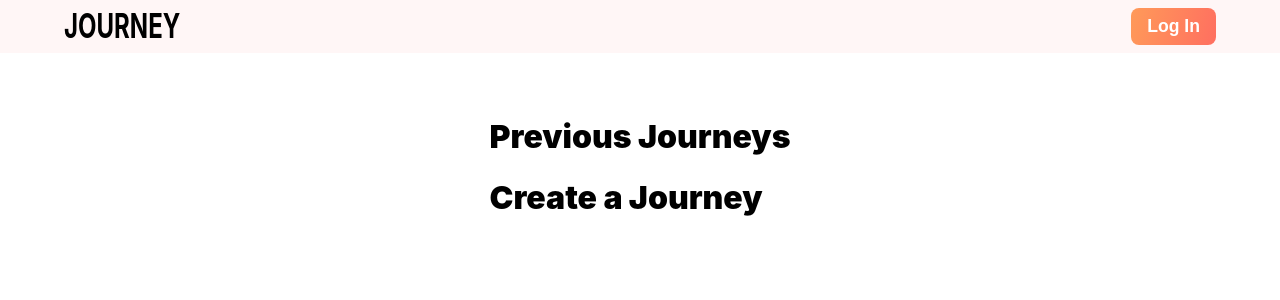
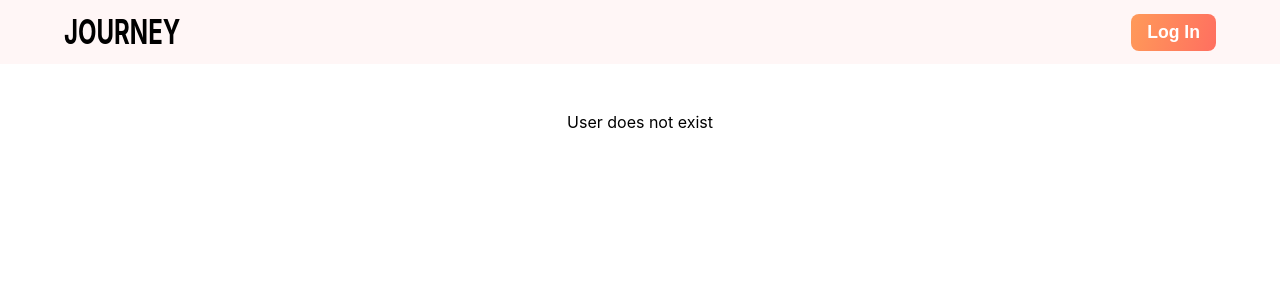
Before and after one commit to amichaeel/journey, a React (Create React App) app in the folder client/: page /dashboard in a window 1280 px wide. Shown: the top 300 px of the page. Built offline with nearby package versions, Linux system fonts and the light colour scheme.

Commit message:
updated dash component

```diff
--- a/client/src/components/TopNavBar/TopNavBar.css
+++ b/client/src/components/TopNavBar/TopNavBar.css
@@ -8,6 +8,7 @@
   display: flex;
   justify-content: space-between;
   width: 100%;
+  height: 4rem;
   z-index: 1;
 }
 
--- a/client/src/pages/Dashboard/Dashboard.js
+++ b/client/src/pages/Dashboard/Dashboard.js
@@ -1,10 +1,14 @@
+import { useAuth0 } from "@auth0/auth0-react";
+
 
 function Dashboard() {
+    const { isAuthenticated } = useAuth0();
     return (
-        <div>
-            <h1>Previous Journeys</h1>
-            <h1>Create a Journey</h1>
-        </div>
+        isAuthenticated && (
+            <p>User is Authentic</p>
+        ) || (
+            <p>User does not exist</p>
+        )
     );
 }
 
```
Also changed, not shown: client/src/components/DashboardButtons/NewJourney.js (added, +16 -0 lines), client/src/components/DashboardButtons/NewJourney.css (added), client/src/components/DashboardContainer/DashboardContainer.css (added), client/src/components/DashboardContainer/DashboardContainer.js (added), client/src/pages/Dashboard/Dashboard.css (added).
